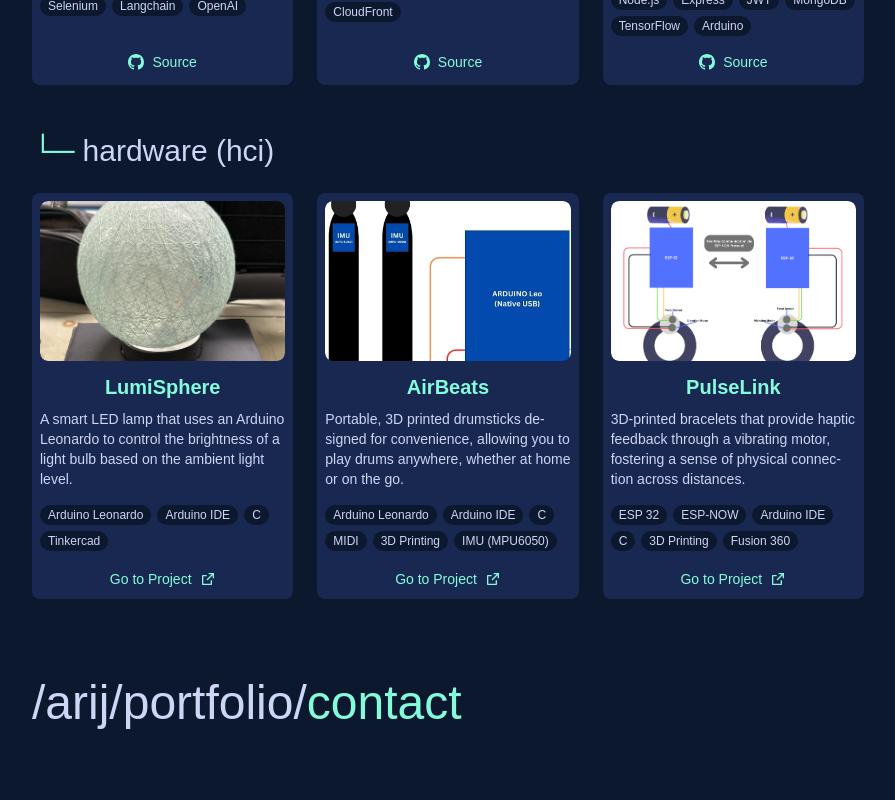
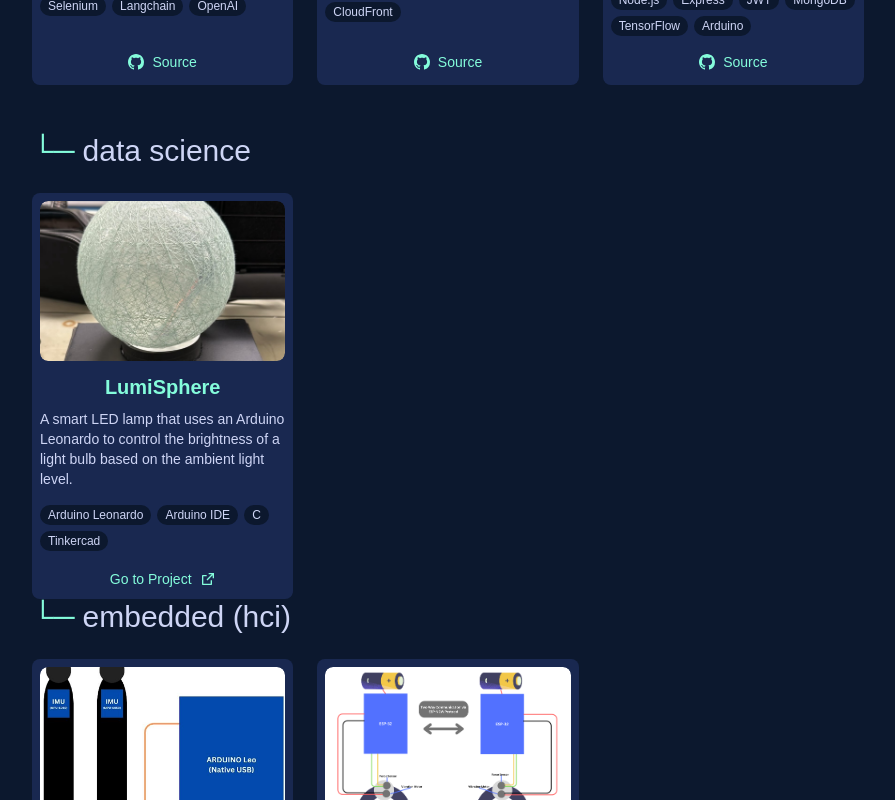
Before and after one commit to Aarij00/portfolio, a React (Vite) app: page / in a window 1280 px wide. Shown: the part 1440-2240 px from the top of the page, without its empty margins (192-1087 px from the left). Built offline with nearby package versions, Linux system fonts and the light colour scheme; a web font is replaced by a local one.

Commit message:
Update Projects.jsx

```diff
--- a/src/pages/Projects.jsx
+++ b/src/pages/Projects.jsx
@@ -4,7 +4,8 @@ import ProjectCard from '../components/ProjectCard';
 const Projects = () => {
   // Assuming first 3 projects are software and last 3 are hardware
   const softwareProjects = projects.slice(0, 3);
-  const hardwareProjects = projects.slice(3);
+  const dataProjects = projects.slice(3, 4);
+  const hardwareProjects = projects.slice(4);
 
   return (
     <section id="projects" className="min-h-screen flex flex-col px-4 md:px-24">
@@ -26,11 +27,24 @@ const Projects = () => {
         </div>
       </div>
 
+      {/* Data Section */}
+      <div>
+        <h2 className="text-xl md:text-3xl mb-6 flex items-center gap-2">
+          <span className="text-cyan">└─</span>
+          <span className="text-lightGrey">data science</span>
+        </h2>
+        <div className="flex flex-col md:grid md:grid-cols-2 lg:grid-cols-3 gap-6 max-w-5xl mx-auto">
+          {dataProjects.map((project) => (
+            <ProjectCard key={project.title} project={project} />
+          ))}
+        </div>
+      </div>
+
       {/* HCI Section */}
       <div>
         <h2 className="text-xl md:text-3xl mb-6 flex items-center gap-2">
           <span className="text-cyan">└─</span>
-          <span className="text-lightGrey">hardware (hci)</span>
+          <span className="text-lightGrey">embedded (hci)</span>
         </h2>
         <div className="flex flex-col md:grid md:grid-cols-2 lg:grid-cols-3 gap-6 max-w-5xl mx-auto">
           {hardwareProjects.map((project) => (
```
